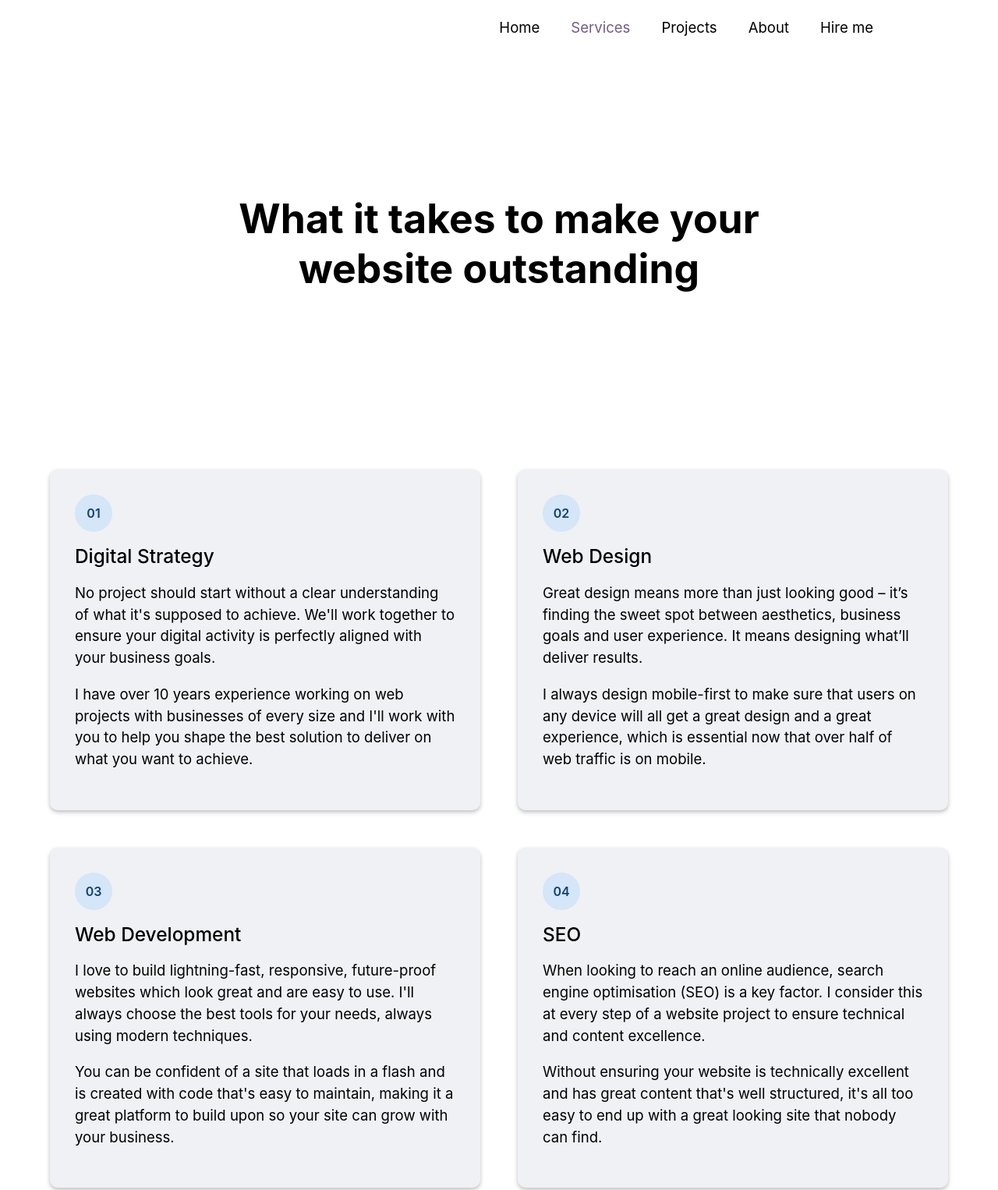
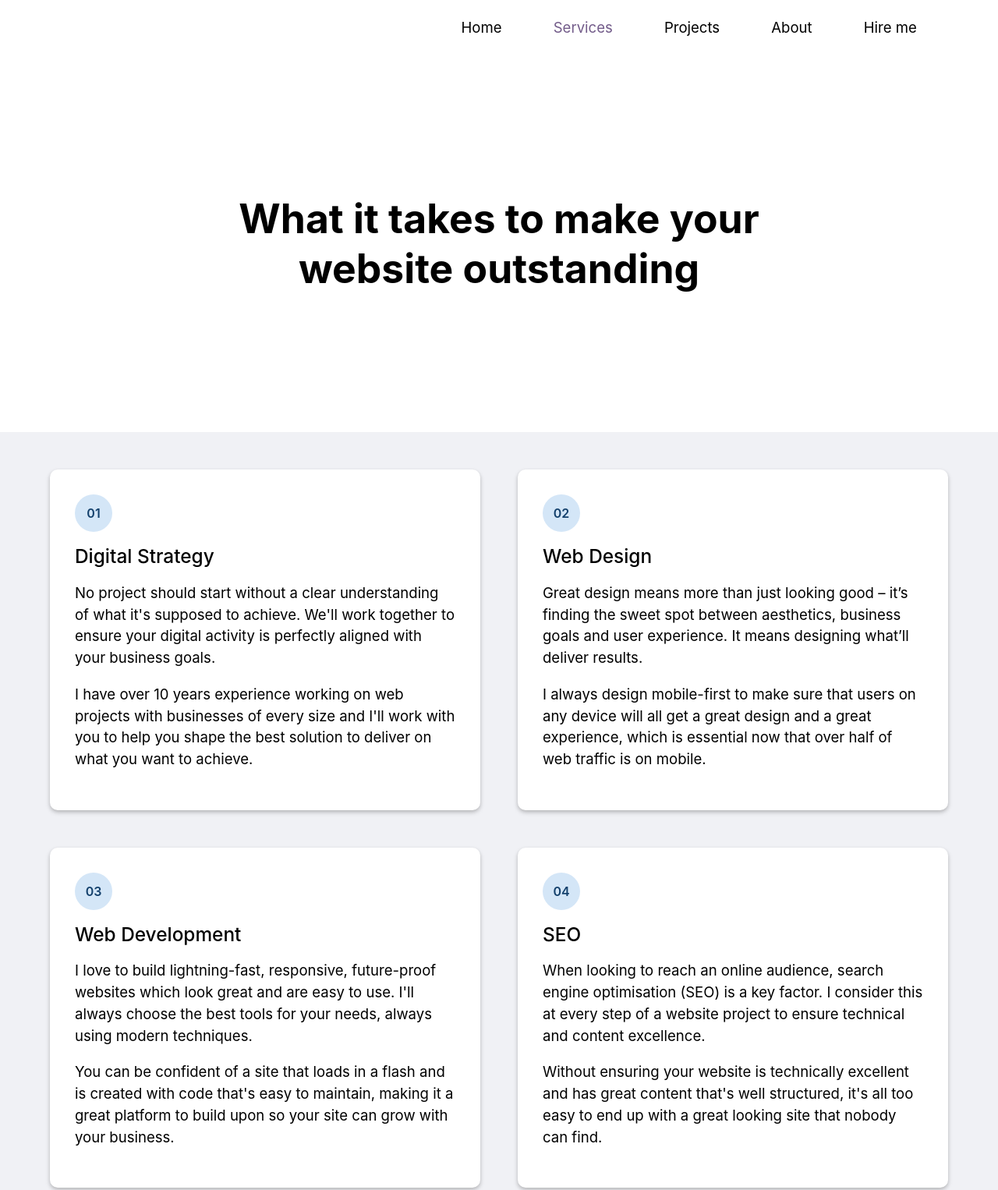
Before and after one commit to gideongoddard/freelance-portfolio, a Gatsby site: page /services in a window 1280 px wide. Shown: the top 1526 px of the page at 78% size. Built offline with nearby package versions, Linux system fonts and the light colour scheme; Gatsby itself is replaced by a stand-in of ours.

Commit message:
Updates to services page styling

```diff
--- a/src/components/Layout/Header/Header.module.css
+++ b/src/components/Layout/Header/Header.module.css
@@ -5,7 +5,7 @@
 
 .nav {
     width: 90%;
-    max-width: 1000px;
+    max-width: 1400px;
     margin: auto;
     display: flex;
     justify-content: flex-end;
@@ -14,10 +14,11 @@
 .nav a {
     display: inline-block;
     padding: 16px;
-    margin: 0 4px;
+    margin: 0 1.5%;
     font-size: var(--type-xs);
     text-decoration: none;
     color: inherit;
+    white-space: nowrap;
 }
 
 .nav a:hover {
--- a/src/pages/services.js
+++ b/src/pages/services.js
@@ -19,7 +19,8 @@ export default function Services() {
             <Title
                 title="What it takes to make your website outstanding"
             />
-            <section className={ServicesStyles.serviceContainer}>
+            <section className={ServicesStyles.serviceSection}>
+                <div className={ServicesStyles.serviceContainer}>
                     <Service item="01" heading="Digital Strategy">
                         <p>No project should start without a clear understanding of what it's supposed to achieve. We'll work together to ensure your digital activity is perfectly aligned with your business goals.</p>
                         <p>I have over 10 years experience working on web projects with businesses of every size and I'll work with you to help you shape the best solution to deliver on what you want to achieve.</p>
@@ -44,6 +45,7 @@ export default function Services() {
                         <p>It's important to make the most of your investment. I offer packages to maintain your site,  analyse how it's performing and recommend incremental improvements to get better results.</p>
                         <p>You'll also get peace of mind in knowing that your site is being actively monitored for reliability, security and software updates - let me worry about that stuff so you don't have to!</p>
                     </Service>
+                </div>
             </section>
             <Gideon>
                 <p>My background of over a decade of working on web projects for growing small businesses and some of the world's biggest brands - plus much in between - gives me the expertise to not only create you a website, but to make sure we create you the <em>right</em> website to deliver results for your business.</p>
--- a/src/pages/services.module.css
+++ b/src/pages/services.module.css
@@ -1,3 +1,7 @@
+.serviceSection {
+    background-color: var(--neutral-100);
+}
+
 .serviceContainer {
     width: 90%;
     max-width: 1600px;
@@ -10,7 +14,7 @@
 .service {
     padding: 32px;
     border-radius: 10px;
-    background-color: var(--neutral-100);
+    background-color: white;
     box-shadow: var(--shadow-s);
     transition: all 300ms;
 }
```
Lines whose indentation alone changed are shown as unchanged.
